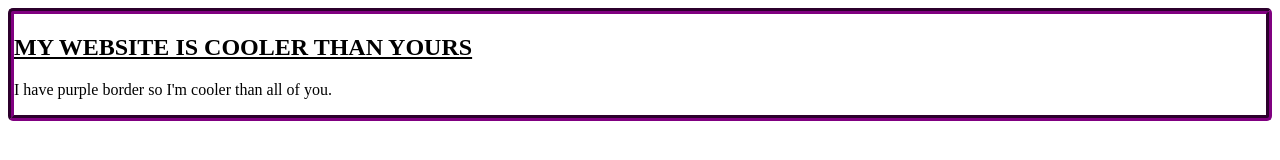
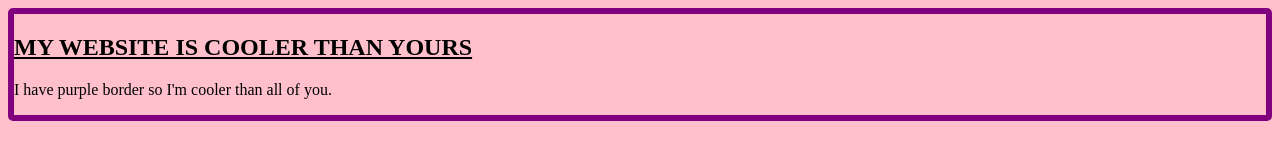
Before and after one commit to mariabergamo/mariabergamo.github.io, a plain HTML site: page index.html in a window 1280 px wide. Drawn offline with Linux system fonts and the light colour scheme.

Commit message:
Update index.html

```diff
--- a/index.html
+++ b/index.html
@@ -5,9 +5,13 @@
 <body>
 <style>
 
+  body {
+  background-color: pink;
+}
+
 
   div.normal {
-    border: 6px groove purple;
+    border: 6px solid purple;
     border-radius: 5px;
   }
 
```
